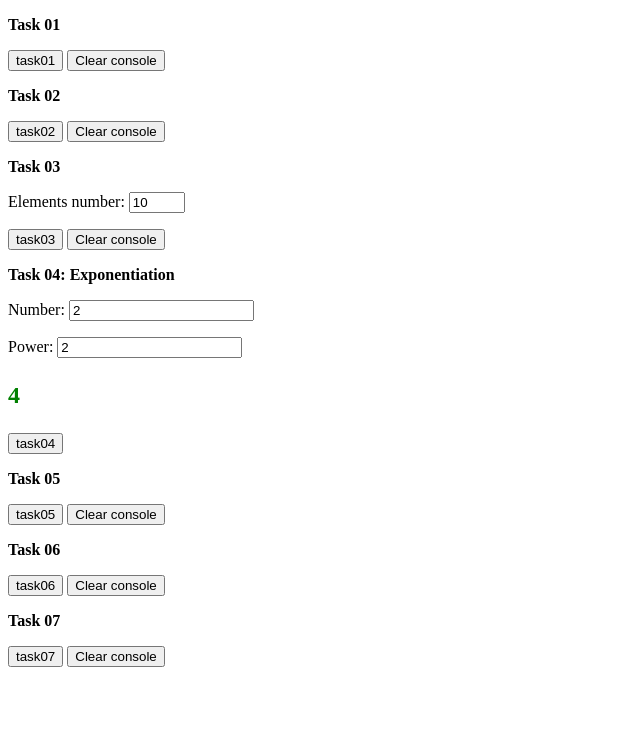
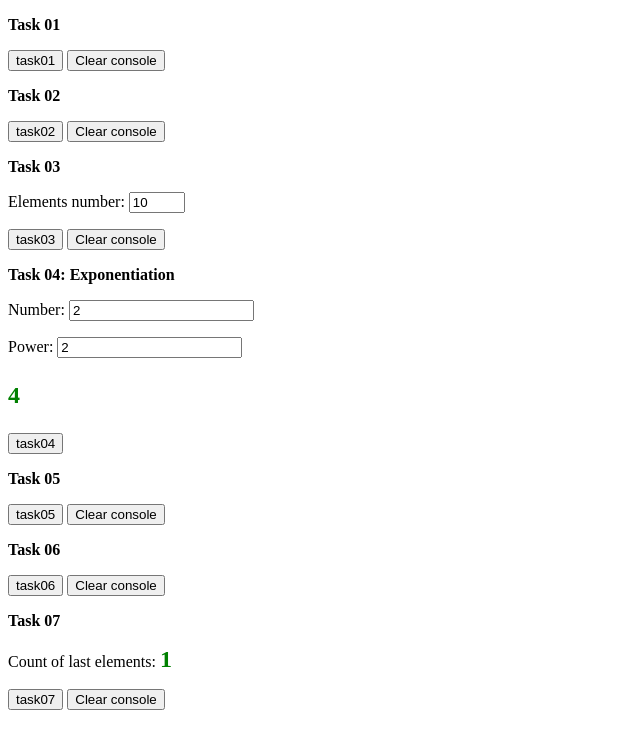
Before and after one commit to matvisiv2/HOMEWORK3, a plain HTML site: page index.html in a window 1280 px wide. Both pictures are taken after a click on the button "task07". Shown: the whole page, without its empty margins (0-640 px from the left). Drawn offline with Linux system fonts and the light colour scheme.

Commit message:
task 07 correction

```diff
--- a/index.html
+++ b/index.html
@@ -38,6 +38,7 @@
     <button onclick="clearConsole();">Clear console</button>
 
     <p class="task-title">Task 07</p>
+    <p>Count of last elements: <span id="countT07" class="task-result">-</span></p>
     <button onclick="task07();">task07</button>
     <button onclick="clearConsole();">Clear console</button>
 
--- a/js/HOMEWORK3.js
+++ b/js/HOMEWORK3.js
@@ -126,11 +126,16 @@ function lastElement (arr, lastCount = 1) {
 
 function task07 () {
     const numberOfElements = Math.ceil(Math.random() * 10);
-    const numberOfLastElements = Math.ceil(Math.random() * 10 % numberOfElements);
+    const numberOfLastElements = Math.ceil(
+        (Math.random() * 10) % numberOfElements
+    );
+
+    document.getElementById('countT07').innerHTML = numberOfLastElements;
+
     console.log(lastElement(randArray(numberOfElements), numberOfLastElements));
 }
 
 // 8. Напишіть функцію, яка приймає рядок як параметр і перетворює першу букву кожного слова рядка в верхній регістр.
-
 // Input string: 'i love java script'
 // Output string: 'I Love Java Script'
+function task08 () {}
```
